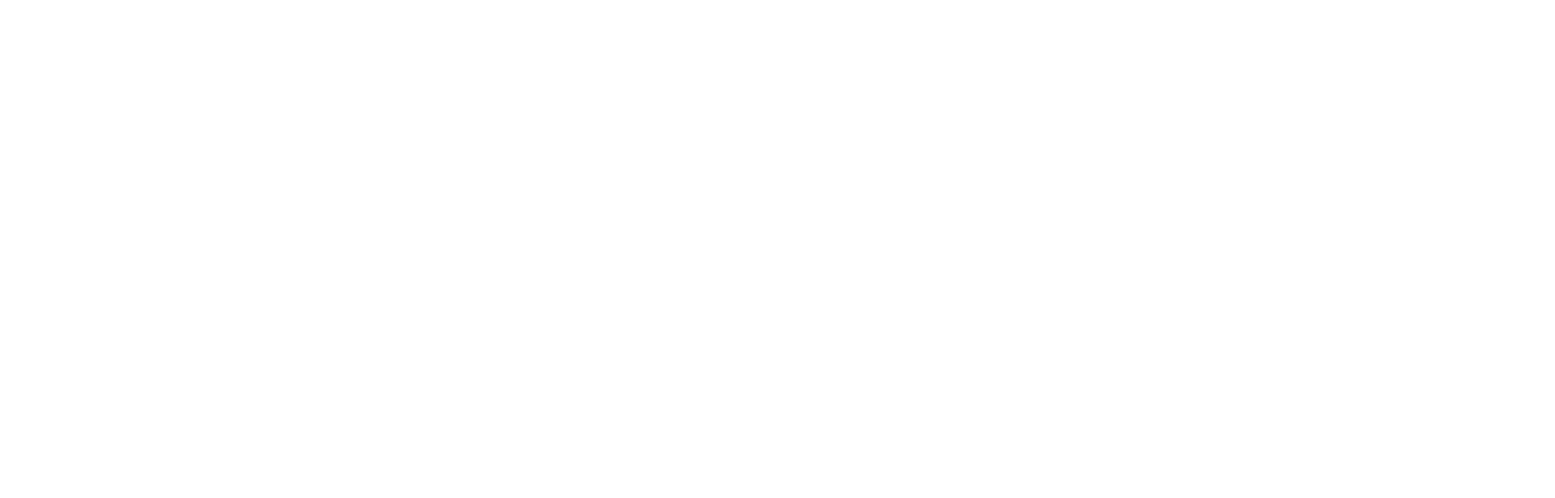
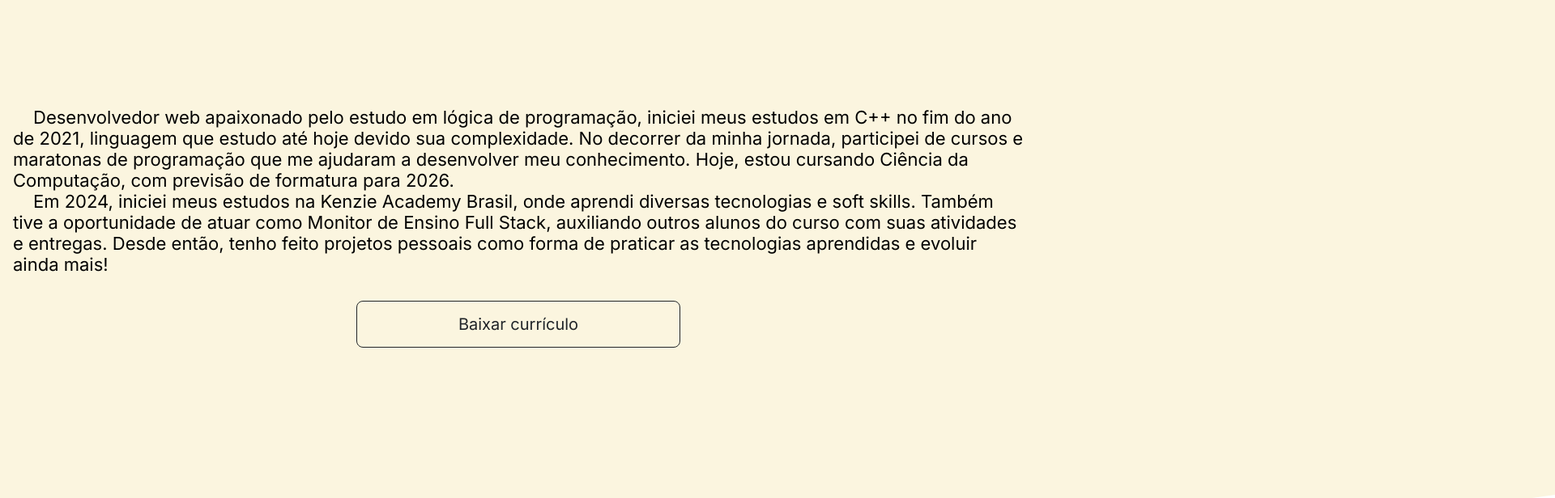
Before and after one commit to joaoPedrooC/_Portifolio, a React (Vite) app: page / in a window 1280 px wide. Shown: the part 1020-1636 px from the top of the page at 81% size, 1920 px wide, since content can reach past the window. Before the commit the page ends 1015 px from the top, so only its background shows below. Built offline with nearby package versions, Linux system fonts and the light colour scheme.

Commit message:
feat: about section

```diff
--- a/src/App.tsx
+++ b/src/App.tsx
@@ -3,11 +3,13 @@
 
 import { DefaultTemplate } from './components/DefaultTemplate/DefaultTemplate'
 import { BannerSection } from './components/BannerSection/BannerSection'
+import { AboutSection } from './components/AboutSection/AboutSection'
 
 export const App = () => {
   return (
     <DefaultTemplate>
       <BannerSection />
+      <AboutSection />
     </DefaultTemplate>
   )
 }
--- /dev/null
+++ b/src/components/AboutSection/AboutSection.tsx
@@ -0,0 +1,21 @@
+import styles from './styles.module.scss'
+
+export const AboutSection = () => {
+  return (
+    <section className={styles.about__section}>
+      <div className="container">
+        <div>
+          <p className='text text__big--1'>Desenvolvedor web apaixonado pelo estudo em lógica de programação, iniciei meus estudos em C++ no fim do ano de 2021,
+          linguagem que estudo até hoje devido sua complexidade. No decorrer da minha jornada, participei de cursos e maratonas de
+          programação que me ajudaram a desenvolver meu conhecimento. Hoje, estou cursando Ciência da Computação, com previsão
+          de formatura para 2026.</p>
+          <p className='text text__big--1'>Em 2024, iniciei meus estudos na Kenzie Academy Brasil, onde aprendi diversas tecnologias e soft skills. Também tive a
+          oportunidade de atuar como Monitor de Ensino Full Stack, auxiliando outros alunos do curso com suas atividades e entregas.
+          Desde então, tenho feito projetos pessoais como forma de praticar as tecnologias aprendidas e evoluir ainda mais!</p>
+        </div>
+        <button type="button"><a href="" download className='text text__big--2'>Baixar currículo</a></button>
+      </div>
+      <div className={styles.about__sectionBackground}></div>
+    </section>
+  )
+}
--- /dev/null
+++ b/src/components/AboutSection/styles.module.scss
@@ -0,0 +1,53 @@
+.about__section {
+  position: relative;
+  padding: 6rem 0;
+
+  & > div:first-child {
+    display: flex;
+    flex-direction: column;
+    align-items: center;
+    justify-content: center;
+
+    min-height: 100vh;
+
+    text-indent: 1.5625rem;
+
+    gap: 2rem;
+
+    & > button {
+      background-color: transparent;
+
+      width: clamp(100px, 50vw, 400px);
+      padding: 1rem .3rem;
+
+      border-radius: 8px;
+      border: 1px solid var(--font-color-1);
+
+      transition: .6s;
+      cursor: pointer;
+
+      color: var(--font-color-1);
+
+      &:hover {
+        background-color: var(--font-color-1);
+        color: var(--light-yellow);
+      }
+    }
+  }
+}
+
+.about__sectionBackground {
+  position: absolute;
+
+  left: -250%;
+  top: 100px;
+
+  width: 500%;
+  height: 100%;
+
+  background-color: var(--light-yellow);
+
+  transform: rotate(-8deg);
+
+  z-index: -1;
+}
--- a/src/components/AvatarImage/styles.module.scss
+++ b/src/components/AvatarImage/styles.module.scss
@@ -3,11 +3,9 @@
   right: inherit;
   top: 0;
 
-  z-index: -1;
-
   opacity: 80%;
 
-  height: calc(100vh + 150px);
+  height: calc(100vh + 100px);
 
   @media (width >= 750px) {
     right: 2rem;
--- a/src/components/BannerSection/styles.module.scss
+++ b/src/components/BannerSection/styles.module.scss
@@ -18,6 +18,8 @@
 
       gap: 1rem;
       width: clamp(250px, 45vw, 37.5rem);
+
+      z-index: 1;
     }
 
     @media (width >= 750px) {
--- a/src/components/Header/styles.module.scss
+++ b/src/components/Header/styles.module.scss
@@ -9,7 +9,7 @@
   top: 0;
   left: 0;
 
-  z-index: 1;
+  z-index: 2;
 
   & > div {
     display: flex;
--- a/src/styles/globalStyles.scss
+++ b/src/styles/globalStyles.scss
@@ -10,7 +10,7 @@
 }
 
 :root.dark-mode {
-  --background-color: #212529;
+  --background-color: #011222;
 
   --font-color-2: #DEE2E6;
   --images-color: #F1F3F5;
@@ -18,4 +18,5 @@
 
 body {
   background-color: var(--background-color);
+  overflow-x: hidden;
 }
--- a/src/styles/reset.scss
+++ b/src/styles/reset.scss
@@ -14,6 +14,7 @@
 
 a {
   text-decoration: none;
+  color: inherit;
 }
 
 img {
```
